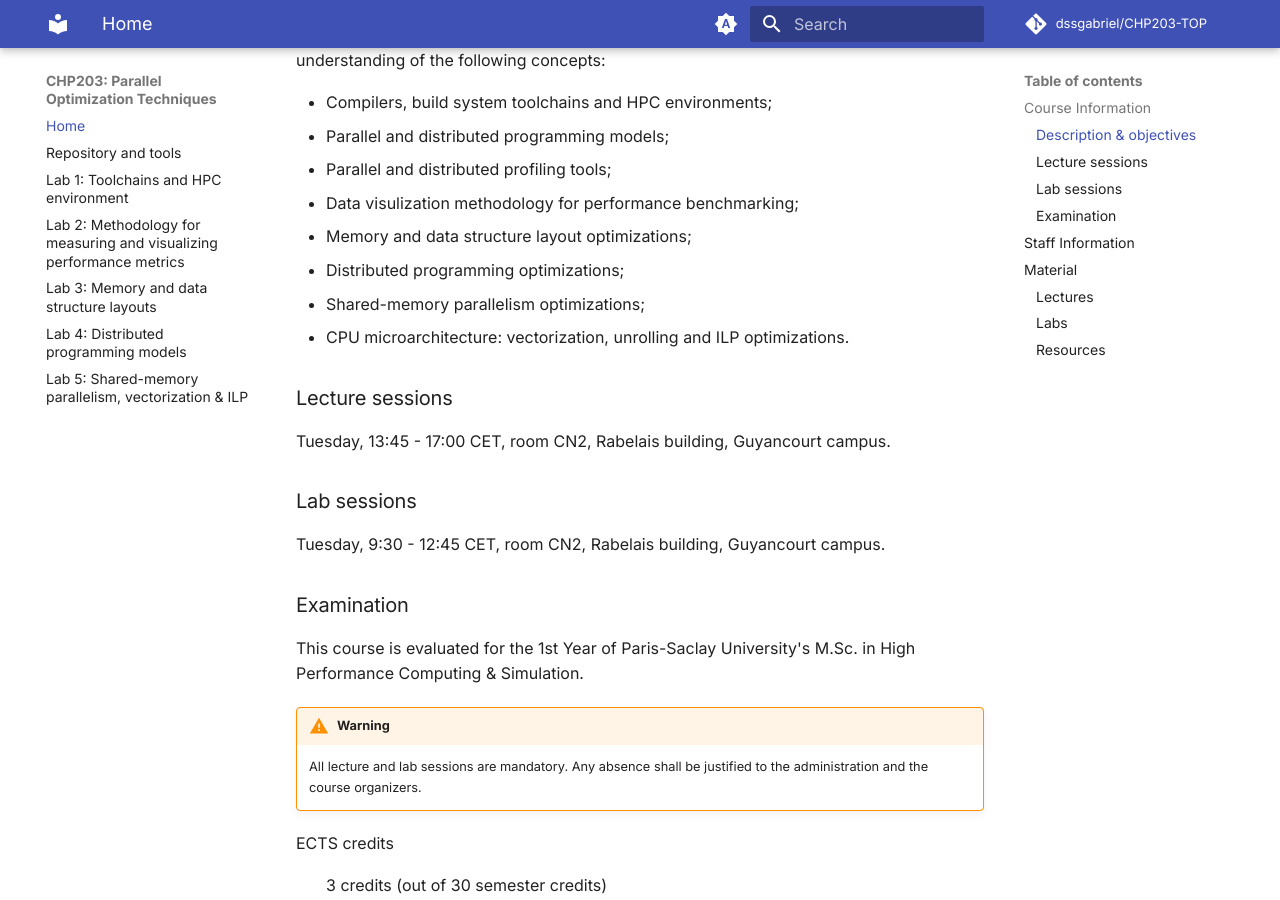
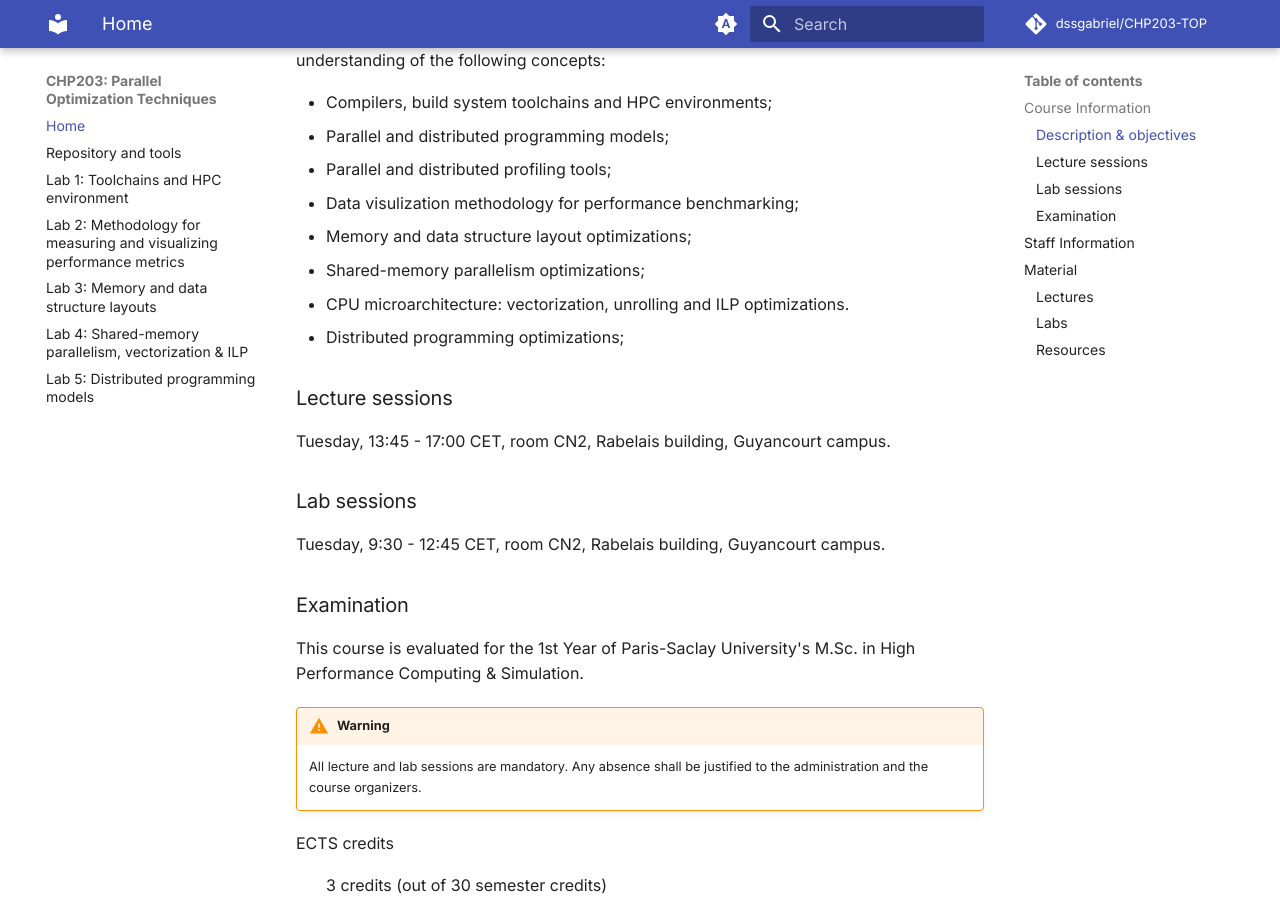
Before and after one commit to dssgabriel/CHP203-TOP, an MkDocs documentation site: the page built from docs/index.md, in a window 1280 px wide and 900 px high, scrolled down 505 px. Built offline with MkDocs 1.6.1 and Material for MkDocs 9.7.7, drawn with Linux system fonts in a browser that asks for light colours; emoji names are drawn with the system emoji font; comment, search, counter and statistics services are not loaded.

Commit message:
chore: misc
Signed-off-by: Gabriel Dos Santos <gabriel.dossantos@cea.fr>

```diff
--- a/docs/index.md
+++ b/docs/index.md
@@ -17,9 +17,9 @@ By the end of the course, the students are expected to have acquired a thorough
 - Parallel and distributed profiling tools;
 - Data visulization methodology for performance benchmarking;
 - Memory and data structure layout optimizations;
-- Distributed programming optimizations;
 - Shared-memory parallelism optimizations;
 - CPU microarchitecture: vectorization, unrolling and ILP optimizations.
+- Distributed programming optimizations;
 
 ### Lecture sessions
 
--- a/mkdocs.yml
+++ b/mkdocs.yml
@@ -86,5 +86,5 @@ nav:
   - "Lab 1: Toolchains and HPC environment": lab1.md
   - "Lab 2: Methodology for measuring and visualizing performance metrics": lab2.md
   - "Lab 3: Memory and data structure layouts": lab3.md
-  - "Lab 4: Distributed programming models": lab4.md
-  - "Lab 5: Shared-memory parallelism, vectorization & ILP": lab5.md
+  - "Lab 4: Shared-memory parallelism, vectorization & ILP": lab4.md
+  - "Lab 5: Distributed programming models": lab5.md
```
Also changed, not shown: docs/lab2.md (+1 -1 lines).
